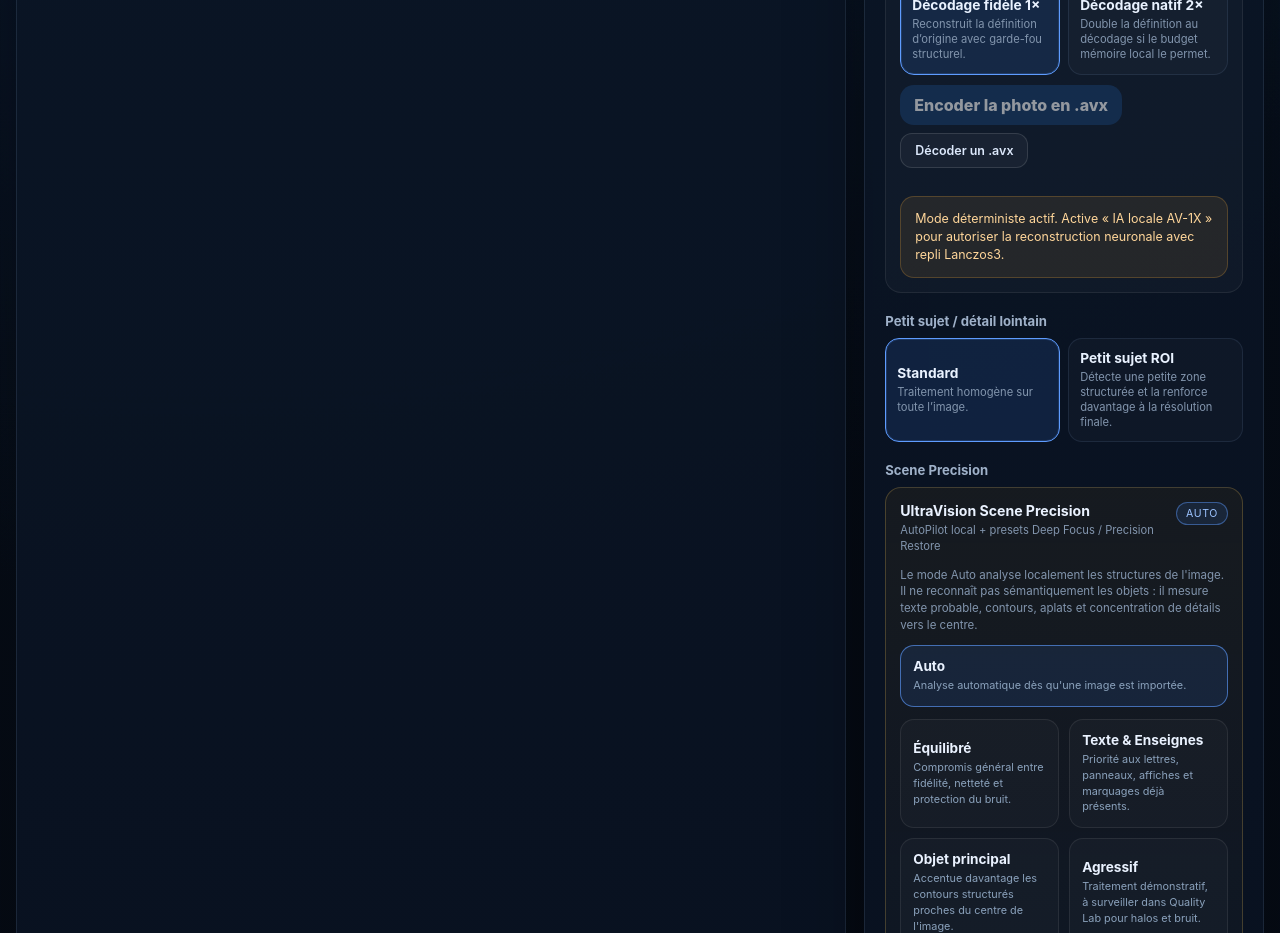
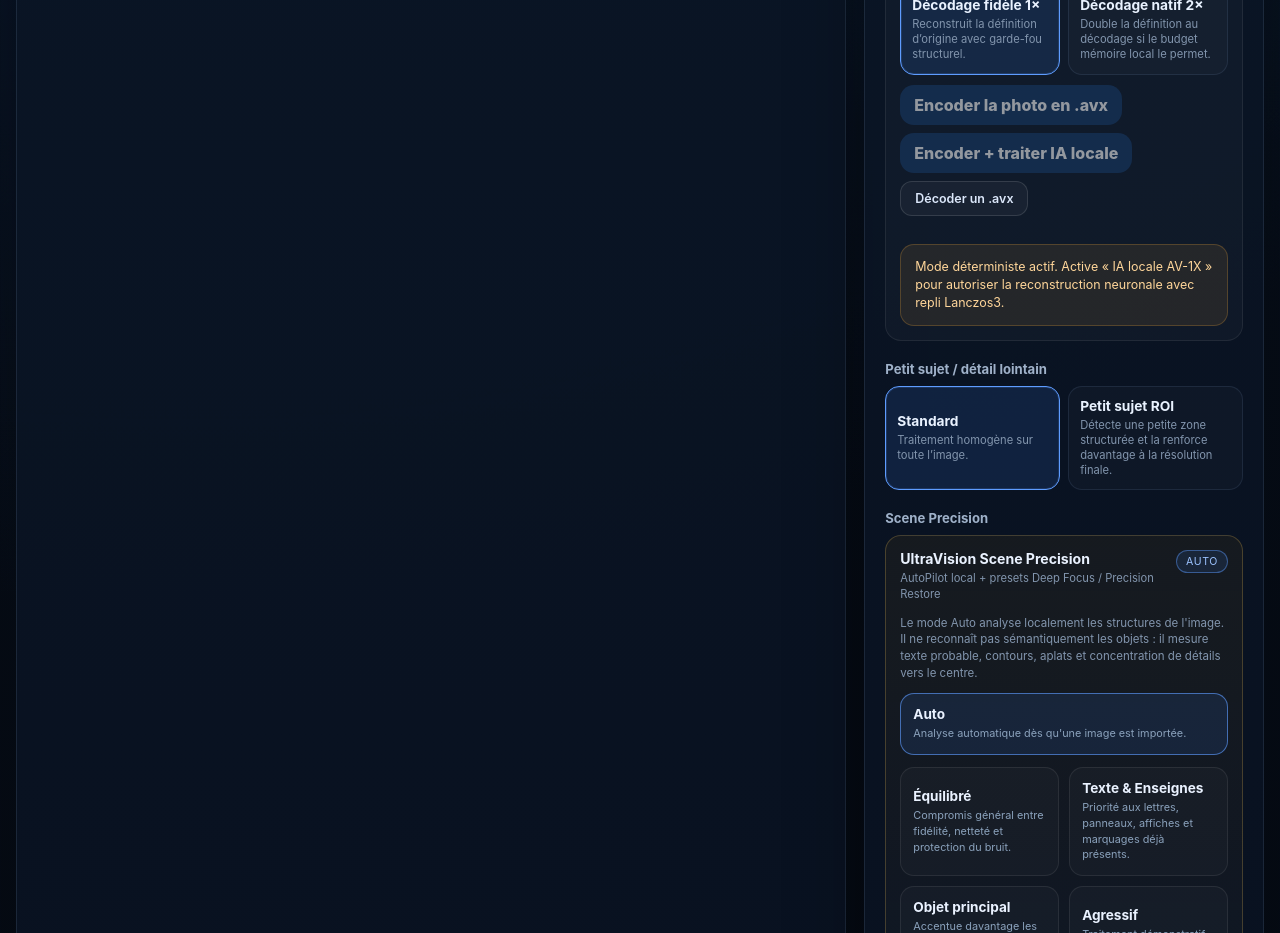
Before and after one commit to Nikoju1977/Niko-Ultravision, a React (Vite) app: page / in a window 1280 px wide. Shown: the part 1720-2653 px from the top of the page. Built offline with nearby package versions, Linux system fonts and the light colour scheme.

Commit message:
fix(ui): make local AI reachable and add one-step AV-1X neural processing

```diff
--- a/src/App.tsx
+++ b/src/App.tsx
@@ -258,14 +258,14 @@
   }, [mode, sourceSize, target]);
 
   const sourcePixels = sourceSize ? sourceSize.width * sourceSize.height : 0;
-  const aiTooLarge = sourcePixels > AI_MAX_SOURCE_PIXELS;
-  const aiSlow = sourcePixels > AI_WARN_SOURCE_PIXELS && !aiTooLarge;
+  const aiNeedsPreparation = sourcePixels > AI_MAX_SOURCE_PIXELS;
+  const aiSlow = sourcePixels > AI_WARN_SOURCE_PIXELS;
   const mistralCloudActive =
     mode === "video" && mistralEnabled && Boolean(mistralApiKey.trim());
 
   useEffect(() => {
-    if (mode === "video" || aiTooLarge) setEngine("canvas");
-  }, [mode, aiTooLarge]);
+    if (mode === "video") setEngine("canvas");
+  }, [mode]);
 
   useEffect(() => {
     let alive = true;
@@ -475,14 +475,6 @@
   async function selectLocalAi() {
     if (busy || modelBusy) return;
 
-    if (aiTooLarge) {
-      setEngine("canvas");
-      setError(
-        `Cette source dépasse ${(AI_MAX_SOURCE_PIXELS / 1_000_000).toFixed(0)} MP. L'IA locale est bloquée pour éviter un plantage mémoire.`,
-      );
-      return;
-    }
-
     if (model) {
       setError(null);
       setEngine("ai");
@@ -712,9 +704,7 @@
             setStatus(label);
           },
         });
-        const activeModelAfterDecode = loadedModel();
-      if (activeModelAfterDecode) setModel(activeModelAfterDecode);
-      const url = URL.createObjectURL(result.blob);
+        const url = URL.createObjectURL(result.blob);
         setOutput({
           url,
           blob: result.blob,
@@ -764,6 +754,11 @@
           notes: [
             ...agentNotes,
             `Validation netteté finale : ${(result.sharpnessBefore * 100).toFixed(2)} % → ${(result.sharpnessAfter * 100).toFixed(2)} % (${result.sharpnessGain >= 0 ? "+" : ""}${(result.sharpnessGain * 100).toFixed(1)} %).`,
+            ...(result.aiPreparedInput
+              ? [
+                  `Préparation IA grande source : ${result.aiPreparedSourceMegapixels.toFixed(1)} MP → ${result.aiPreparedWorkingMegapixels.toFixed(1)} MP avant inférence tuilée.`,
+                ]
+              : []),
             ...(result.roiApplied
               ? [`ROI petit sujet : zone automatique renforcée · confiance ${Math.round(result.roiConfidence * 100)} %.`]
               : smallSubjectMode
@@ -858,14 +853,51 @@
     }
   }
 
-  async function runAuraDecode(picked: File | null) {
+  async function runAuraEncodeAndProcess() {
+    if (!file || mode !== "image" || auraBusy || busy) return;
+
+    let encoded: Awaited<ReturnType<typeof encodeAuraVision>> | null = null;
+    setAuraBusy(true);
+    setError(null);
+    setAuraStatus("AV-1X · encodage puis IA locale");
+    try {
+      encoded = await encodeAuraVision(file, (value, label) => {
+        setProgress(value * 0.42);
+        setStatus(label);
+        setAuraStatus(label);
+      });
+      const base = file.name.replace(/\.[^.]+$/, "") || "image";
+      downloadNamedBlob(encoded.blob, `${base}.avx`);
+      setAuraStatus("AV-1X encodé · démarrage IA locale");
+    } catch (reason) {
+      const message = reason instanceof Error ? reason.message : "Encodage Aura-Vision impossible.";
+      setError(message);
+      setAuraStatus(message);
+      setStatus("Erreur Aura-Vision");
+      encoded = null;
+    } finally {
+      setAuraBusy(false);
+    }
+
+    if (!encoded) return;
+    const base = file.name.replace(/\.[^.]+$/, "") || "image";
+    const avxFile = new File([encoded.blob], `${base}.avx`, {
+      type: "application/x-aura-vision",
+      lastModified: Date.now(),
+    });
+    await runAuraDecode(avxFile, true);
+  }
+
+  async function runAuraDecode(picked: File | null, forceAi = false) {
     if (!picked || auraBusy || busy) return;
     setAuraBusy(true);
     setError(null);
     setAuraStatus("Aura-Vision · lecture AV-1X");
     try {
+      const requestedAi = forceAi || auraUseAi;
+      if (forceAi) setAuraUseAi(true);
       let localModel = model;
-      if (auraUseAi && !localModel) {
+      if (requestedAi && !localModel) {
         const preferred = AI_MODEL_PRESETS["mobile-x2"];
         setAuraStatus("AV-1X · préparation IA locale");
         localModel = await acquireModel(
@@ -880,7 +912,7 @@
 
       const result = await decodeAuraVision(picked, {
         upscaleFactor: auraUpscale,
-        useAi: auraUseAi && Boolean(localModel),
+        useAi: requestedAi && Boolean(localModel),
         structuralThreshold: 0.95,
         onProgress: (value, label) => {
           setProgress(value);
@@ -888,6 +920,8 @@
           setAuraStatus(label);
         },
       });
+      const activeModelAfterDecode = loadedModel();
+      if (activeModelAfterDecode) setModel(activeModelAfterDecode);
       const url = URL.createObjectURL(result.blob);
       setOutput((previous) => {
         if (previous?.url) URL.revokeObjectURL(previous.url);
@@ -915,9 +949,10 @@
               : []),
             ...(result.qualityReport
               ? [
-                  `Quality Gate AMDEC : ${result.qualityReport.accepted ? "VALIDÉ" : "REJETÉ"} · SSIM ${result.qualityReport.ssim.toFixed(4)} · PSNR ${result.qualityReport.psnrDb.toFixed(2)} dB.`,
+                  `Quality Gate AMDEC : ${result.qualityReport.decision === "accept" ? "VALIDÉ" : result.qualityReport.decision === "blend" ? "FUSION RÉDUITE" : "REJETÉ"} · SSIM ${result.qualityReport.ssim.toFixed(4)} · PSNR ${result.qualityReport.psnrDb.toFixed(2)} dB · intensité IA ${Math.round(result.qualityReport.blendStrength * 100)} %.`,
                   `Métrologie locale : peau ${result.qualityReport.skinEdgeDisplacementPx === null ? "n/a" : result.qualityReport.skinEdgeDisplacementPx.toFixed(2) + " px"} · architecture ${result.qualityReport.architectureEdgeDisplacementPx === null ? "n/a" : result.qualityReport.architectureEdgeDisplacementPx.toFixed(2) + " px"} · rectitude ${result.qualityReport.architectureStraightnessIndex === null ? "n/a" : result.qualityReport.architectureStraightnessIndex.toFixed(4)}.`,
                   `Mémoire estimée : ${result.qualityReport.estimatedMemoryMb.toFixed(0)} Mo / limite 512 Mo.`,
+                  ...result.qualityReport.warnings.map((warning) => `AMDEC avertissement : ${warning}.`),
                 ]
               : result.structuralSsim !== null
                 ? [`Contrôle anti-hallucination SSIM : ${result.structuralSsim.toFixed(4)} · seuil 0.9500.`]
@@ -1097,14 +1132,14 @@
                   type="button"
                   className={engine === "ai" ? "choice active" : "choice"}
                   onClick={() => void selectLocalAi()}
-                  disabled={busy || modelBusy || aiTooLarge}
+                  disabled={busy || modelBusy}
                   title={
-                    aiTooLarge
-                      ? "Source trop grande pour l'inférence locale."
-                      : modelBusy
-                        ? "Chargement du moteur IA en cours."
-                        : model
-                          ? "IA locale prête."
+                    modelBusy
+                      ? "Chargement du moteur IA en cours."
+                      : model
+                        ? "IA locale prête."
+                        : aiNeedsPreparation
+                          ? "Grande source : UltraVision préparera automatiquement une surface neuronale sûre."
                           : "Touchez pour charger automatiquement le modèle IA local."
                   }
                 >
@@ -1188,11 +1223,11 @@
                 </div>
 
                 {modelStatus && <div className="model-status">{modelStatus}</div>}
-                {aiTooLarge && (
+                {aiNeedsPreparation && (
                   <div className="warning-card">
-                    Source de {(sourcePixels / 1_000_000).toFixed(1)} MP : au-delà de{" "}
-                    {(AI_MAX_SOURCE_PIXELS / 1_000_000).toFixed(0)} MP l'inférence par tuiles n'est plus tenable dans un
-                    navigateur. Moteur Canvas imposé.
+                    Source de {(sourcePixels / 1_000_000).toFixed(1)} MP : UltraVision ne coupe plus l'IA. Une surface
+                    neuronale sûre sera préparée automatiquement, puis traitée par tuiles avant normalisation vers la
+                    cible. Le master final conserve la définition demandée.
                   </div>
                 )}
                 {aiSlow && engine === "ai" && (
@@ -1283,6 +1318,15 @@
                     disabled={!file || busy || auraBusy}
                   >
                     {auraBusy ? "Traitement AV-1X…" : "Encoder la photo en .avx"}
+                  </button>
+
+                  <button
+                    type="button"
+                    className="secondary-button"
+                    onClick={() => void runAuraEncodeAndProcess()}
+                    disabled={!file || busy || auraBusy || modelBusy || !aiEngineAvailable()}
+                  >
+                    {auraBusy || modelBusy ? "AV-1X + IA locale…" : "Encoder + traiter IA locale"}
                   </button>
 
                   <label className="file-button">
```
